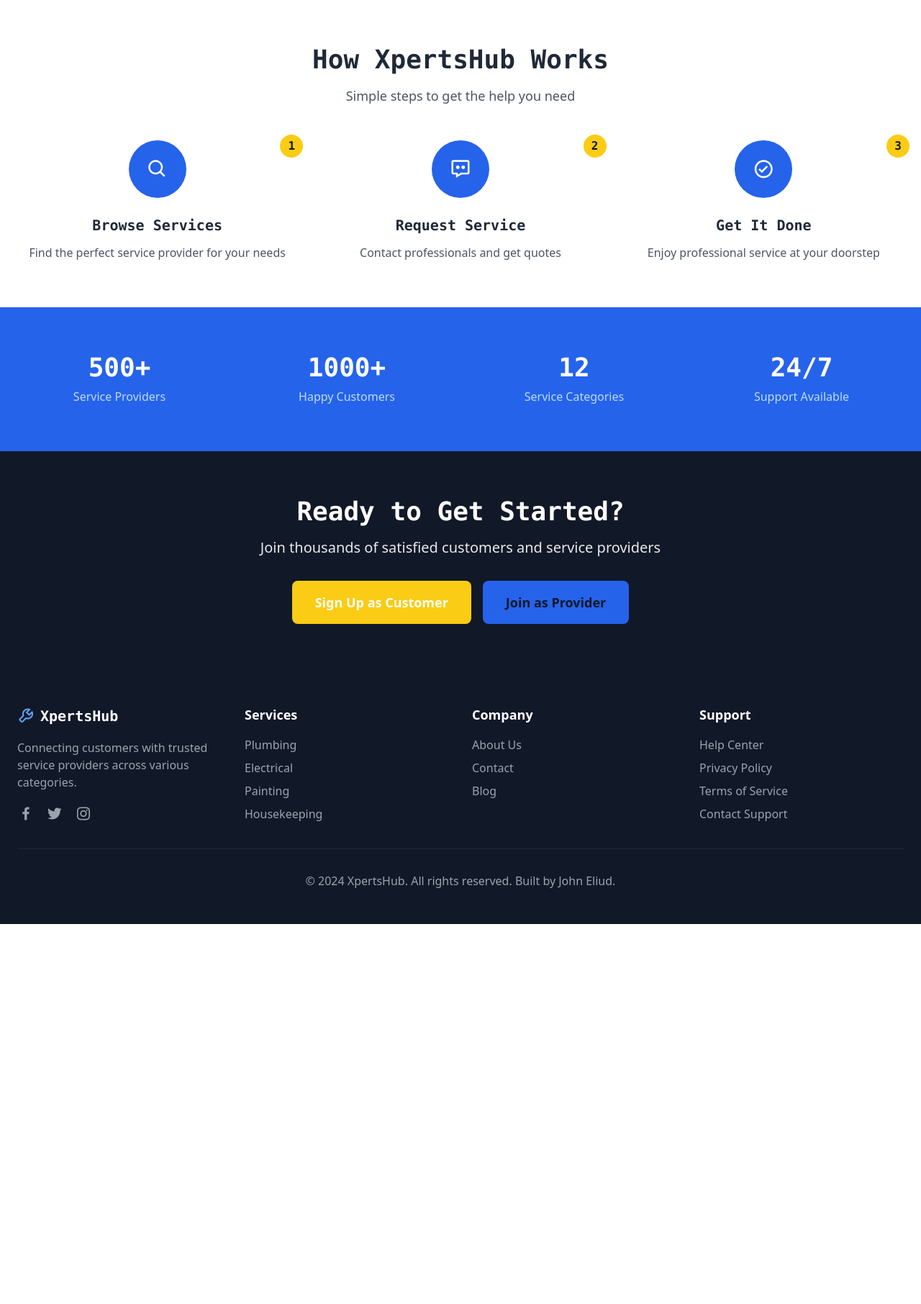
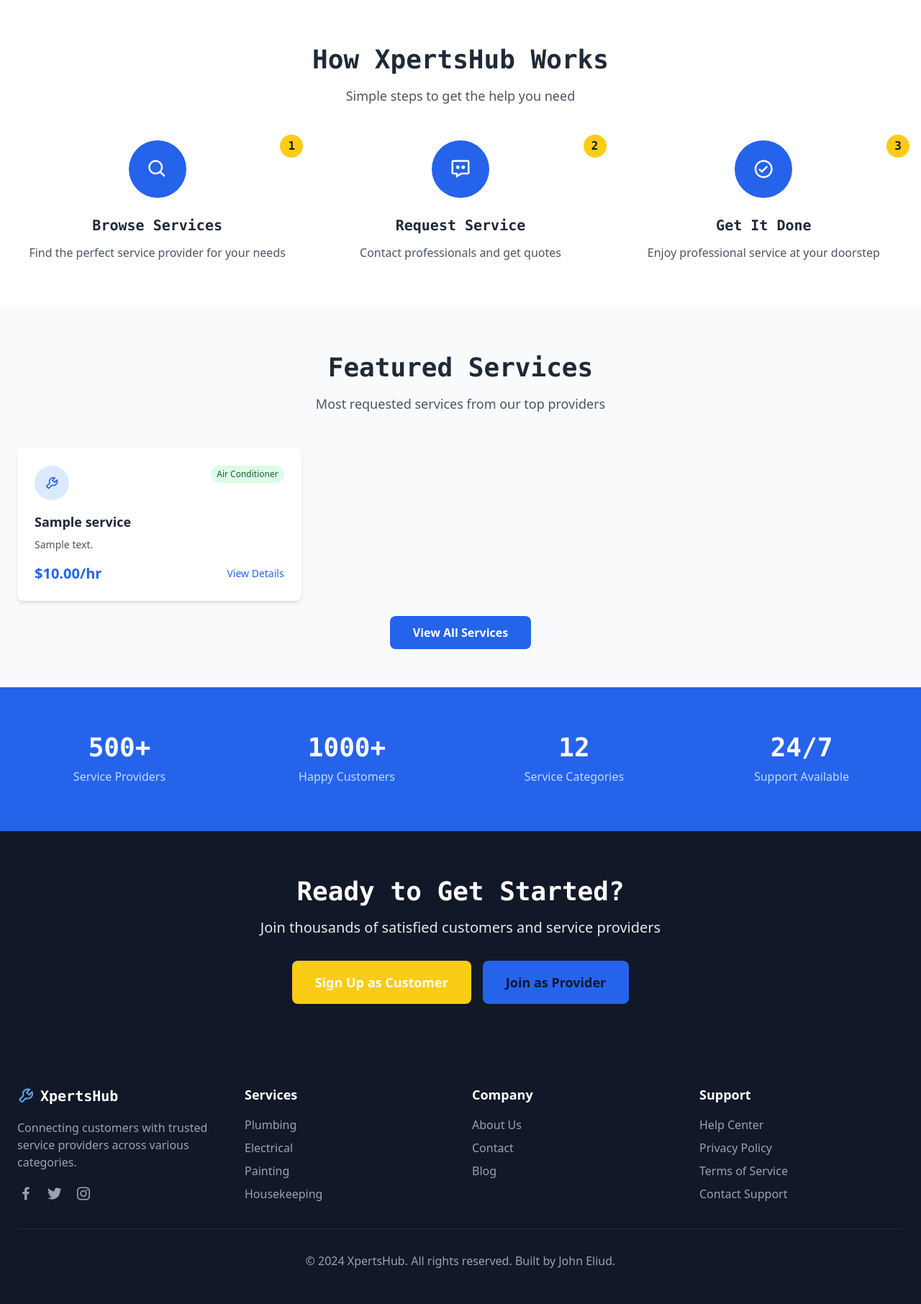
Before and after one commit to johneliud/xpertshub, a Django app: template xpertshub_app/templates/xpertshub_app/home.html in a window 1280 px wide. Shown: the part 1129-2941 px from the top of the page at 72% size. Before the commit the page ends 2413 px from the top, so only its background shows below. Run offline with Django 5.2, Linux system fonts and the light colour scheme; the template is opened without the code that fills it: values that come from a table or form of the project are taken from there, others are empty; tables that the repository leaves empty hold one stand-in row (values such as "Sample post"); some libraries are stand-ins or nearby versions.

Commit message:
feat: enhance homepage with category links and featured services
Update homepage to make service category cards clickable, add a featured services section showcasing most requested listings, and improve navigation with view all services call-to-action.

```diff
--- a/xpertshub_app/templates/xpertshub_app/home.html
+++ b/xpertshub_app/templates/xpertshub_app/home.html
@@ -31,14 +31,30 @@
     </div>
 
     <div class="grid grid-cols-2 md:grid-cols-3 lg:grid-cols-4 gap-6">
+      <a href="{% url 'services_by_category' 'Plumbing' %}">
         {% include 'xpertshub_app/components/service_card.html' with icon='bx-wrench' title='Plumbing' description='Pipes, leaks, installations' %}
+      </a>
+      <a href="{% url 'services_by_category' 'Painting' %}">
         {% include 'xpertshub_app/components/service_card.html' with icon='bx-paint-roll' title='Painting' description='Interior & exterior painting' %}
+      </a>
+      <a href="{% url 'services_by_category' 'Housekeeping' %}">
         {% include 'xpertshub_app/components/service_card.html' with icon='bx-home-heart' title='Housekeeping' description='Cleaning & maintenance' %}
+      </a>
+      <a href="{% url 'services_by_category' 'Electricity' %}">
         {% include 'xpertshub_app/components/service_card.html' with icon='bx-bolt' title='Electrical' description='Wiring & installations' %}
+      </a>
+      <a href="{% url 'services_by_category' 'Air Conditioner' %}">
         {% include 'xpertshub_app/components/service_card.html' with icon='bx-wind' title='Air Conditioning' description='AC repair & maintenance' %}
+      </a>
+      <a href="{% url 'services_by_category' 'Carpentry' %}">
         {% include 'xpertshub_app/components/service_card.html' with icon='bx-hammer' title='Carpentry' description='Custom woodwork' %}
+      </a>
+      <a href="{% url 'services_by_category' 'Gardening' %}">
         {% include 'xpertshub_app/components/service_card.html' with icon='bx-leaf' title='Gardening' description='Landscaping & care' %}
+      </a>
+      <a href="{% url 'all_services' %}">
         {% include 'xpertshub_app/components/service_card.html' with icon='bx-cog' title='All Services' description='Complete solutions' %}
+      </a>
     </div>
   </div>
 </section>
@@ -58,6 +74,53 @@
     </div>
   </div>
 </section>
+
+<!-- Featured Services -->
+{% if featured_services %}
+<section class="py-16 bg-gray-50">
+  <div class="container mx-auto px-6">
+    <div class="text-center mb-12">
+      <h2 class="font-mono text-4xl font-bold text-gray-800 mb-4">Featured Services</h2>
+      <p class="text-gray-600 text-lg">Most requested services from our top providers</p>
+    </div>
+
+    <div class="grid md:grid-cols-2 lg:grid-cols-3 gap-6">
+      {% for service in featured_services %}
+      <div class="bg-white rounded-lg shadow-md p-6 hover:shadow-lg transition-shadow">
+        <div class="flex items-start justify-between mb-4">
+          <div class="w-12 h-12 bg-blue-100 rounded-full flex items-center justify-center">
+            <i class='bx bx-wrench text-xl text-blue-600'></i>
+          </div>
+          <span class="bg-green-100 text-green-800 text-xs px-2 py-1 rounded-full">
+            {{ service.field }}
+          </span>
+        </div>
+
+        <h3 class="font-semibold text-lg text-gray-800 mb-2">
+          <a href="{% url 'service_detail' service.id %}" class="hover:text-blue-600">
+            {{ service.name }}
+          </a>
+        </h3>
+        <p class="text-gray-600 text-sm mb-4">{{ service.description|truncatewords:15 }}</p>
+
+        <div class="flex items-center justify-between">
+          <span class="text-xl font-bold text-blue-600">${{ service.price_per_hour }}/hr</span>
+          <a href="{% url 'service_detail' service.id %}" class="text-blue-600 hover:text-blue-800 text-sm font-medium">
+            View Details
+          </a>
+        </div>
+      </div>
+      {% endfor %}
+    </div>
+
+    <div class="text-center mt-8">
+      <a href="{% url 'all_services' %}" class="bg-blue-600 text-white px-8 py-3 rounded-lg font-semibold hover:bg-blue-700 transition-colors">
+        View All Services
+      </a>
+    </div>
+  </div>
+</section>
+{% endif %}
 
 <!-- Stats Section -->
 <section class="py-16 bg-blue-600 text-white">
```
Lines whose indentation alone changed are shown as unchanged.
